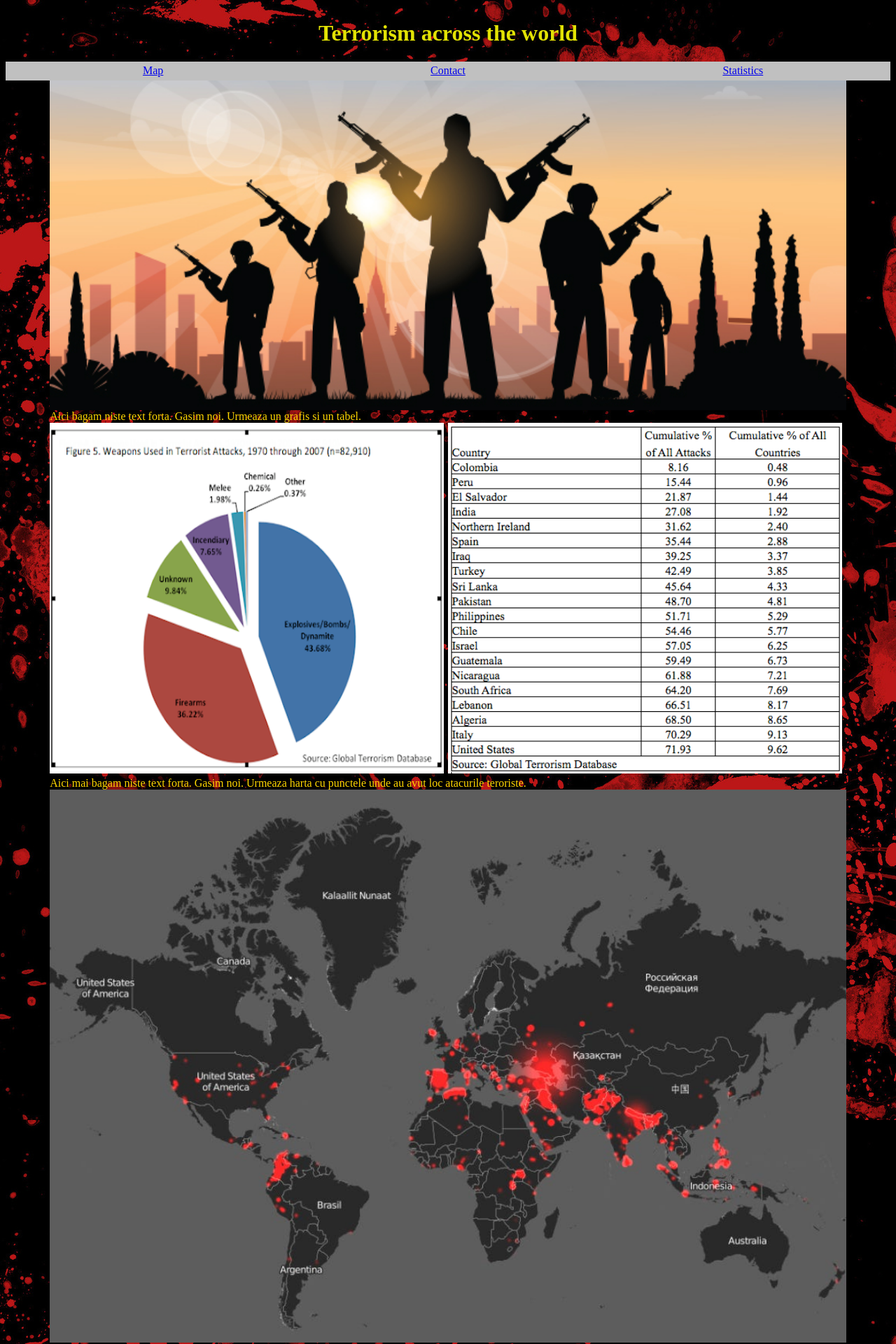
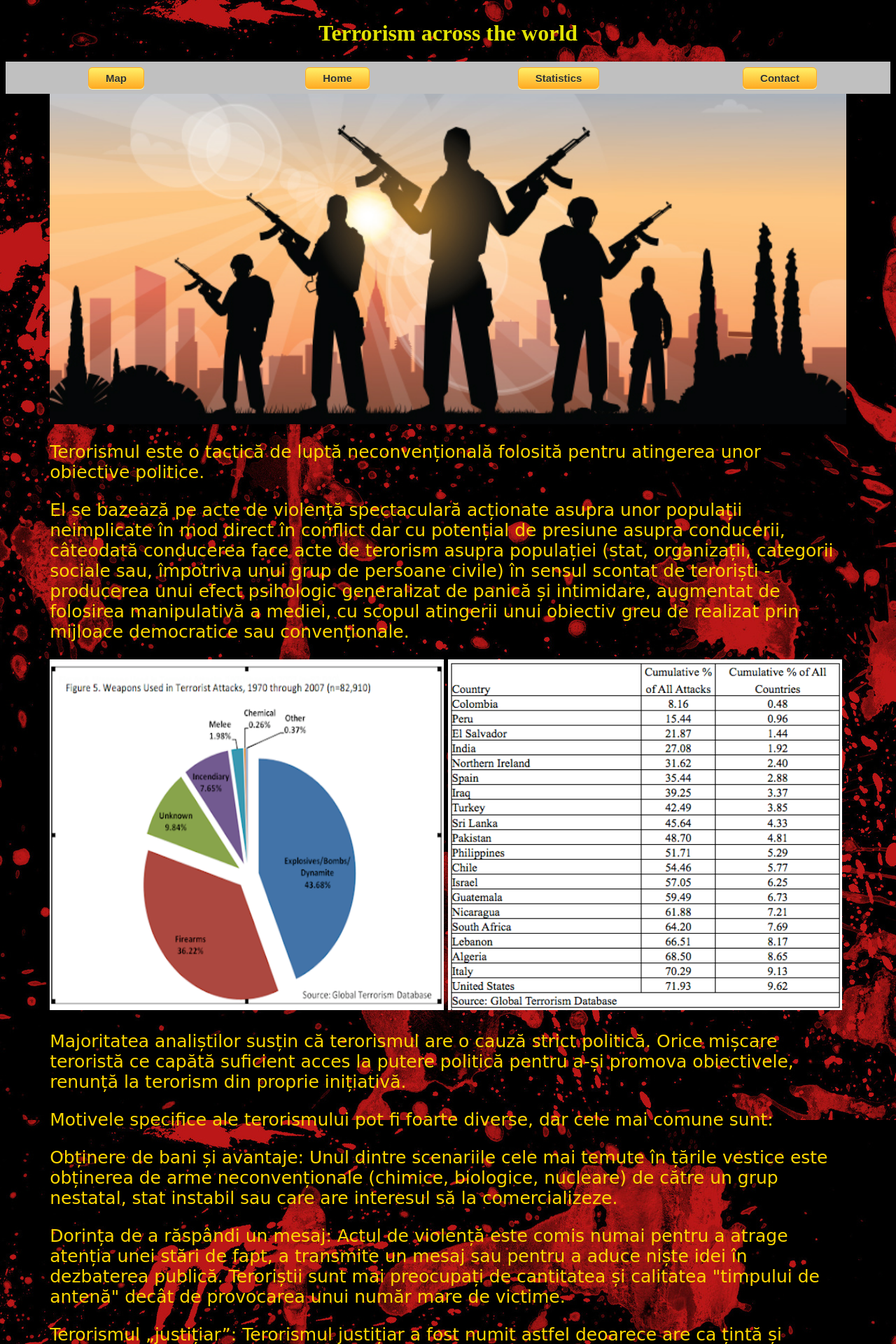
Before and after one commit to OnofreiTudor05/TehnologiiWeb, a PHP site: page / in a window 1280 px wide. Shown: the top 1920 px of the page at 70% size. Run offline with PHP 8.4, Linux system fonts and the light colour scheme.

Commit message:
Add files via upload

```diff
--- a/Index.html
+++ b/Index.html
@@ -1,10 +1,12 @@
 <!DOCTYPE html>
 <html lang="ro">
+
 <head>
     <link href="index.css" rel="stylesheet">
     <meta charset="utf-8">
     <title>Terrorism across the world</title>
 </head>
+
 <body style="background-image: url(Poze/background.jpg);">
 
     <div id="titlu">
@@ -15,9 +17,12 @@
         <div></div>
         <div></div>
         <div></div>
-            <div><a href="map.html">Map</a></div>
-            <div><a href="contact.html">Contact</a></div>
-            <div><a href="statistics.html">Statistics</a></div>
+        <div></div>
+        <div><a href="map.html" class="Button">Map</a></div>
+        <div><a href="index.html" class="Button">Home</a></div>
+        <div><a href="statistics.html" class="Button">Statistics</a></div>
+        <div><a href="contact.html" class="Button">Contact</a></div>
+        <div></div>
         <div></div>
         <div></div>
         <div></div>
@@ -25,34 +30,78 @@
 
     <div class="asezare">
         <div></div>
-            <div><img src="Poze/Banner.jpg" alt="Banner" height=100% width=100%></div>
+        <div><img class="heightwidth100" src="Poze/Banner.jpg" alt="Banner"></div>
         <div></div>
     </div>
 
     <div class="asezare">
         <div></div>
-            <div>Aici bagam niste text forta. Gasim noi. Urmeaza un grafis si un tabel.</div>
+        <div class="text">
+            <p>
+                Terorismul este o tactică de luptă neconvențională folosită pentru atingerea unor obiective politice.
+            </p>
+            <p>
+                El se bazează pe acte de violență spectaculară acționate asupra unor populații neimplicate în mod direct
+                în conflict dar cu potențial de presiune asupra conducerii, câteodată conducerea face acte de terorism
+                asupra populației (stat, organizații, categorii sociale sau, împotriva unui grup de persoane civile) în
+                sensul
+                scontat de teroriști - producerea unui efect psihologic generalizat de panică și intimidare, augmentat
+                de folosirea manipulativă a mediei, cu scopul atingerii unui obiectiv greu de realizat prin mijloace
+                democratice sau convenționale.
+            </p>
+        </div>
         <div></div>
     </div>
 
     <div id="tabelsigrafic">
         <div></div>
-            <div><img src="Poze/Grafic.png" alt="Banner" height=99% width=99%></div>
-            <div><img src="Poze/Tabel.png" alt="Tabel" height=99% width=99%></div>
+        <div><img class="heightwidth99" src="Poze/Grafic.png" alt="Banner"></div>
+        <div><img class="heightwidth99" src="Poze/Tabel.png" alt="Tabel"></div>
         <div></div>
     </div>
 
     <div class="asezare">
         <div></div>
-            <div>Aici mai bagam niste text forta. Gasim noi. Urmeaza harta cu punctele unde au avut loc atacurile teroriste.</div>
+        <div class="text">
+            <p>
+                Majoritatea analiștilor susțin că terorismul are o cauză strict politică. Orice mișcare
+                teroristă ce capătă suficient acces la putere politică pentru a-și promova obiectivele, renunță la
+                terorism din proprie inițiativă.
+            </p>
+            <p>
+                Motivele specifice ale terorismului pot fi foarte diverse, dar cele mai comune sunt: <br>
+                <p>Obținere de bani și avantaje: Unul dintre scenariile cele mai temute în țările vestice este obținerea de
+                arme neconvenționale (chimice, biologice, nucleare) de către un grup nestatal, stat instabil sau care
+                are interesul să la comercializeze. </p>
+                <p>Dorința de a răspândi un mesaj: Actul de violență este comis numai pentru a atrage atenția unei stări de
+                fapt, a transmite un mesaj sau pentru a aduce niște idei în dezbaterea publică. Teroriștii sunt mai
+                preocupați de cantitatea și calitatea "timpului de antenă" decât de provocarea unui număr mare de
+                victime. </p>
+                <p>Terorismul „justițiar”: Terorismul justițiar a fost numit astfel deoarece are ca țintă și pretext
+                răzbunarea și pedepsirea unor acțiuni considerate de teroriști nedrepte. Terorismul justițiar este
+                destul de rar, fiind de obicei responsabil pentru asasinate politice. </p>
+                <p>Fanatismul religios: Fanatismul religios poate constitui un substrat fertil, o bază de susținere a unor
+                grupări, sau organizații teroriste, deși adesea, ei folosesc manipulativ acest fanatism pentru propriile
+                interese. Motivul real al terorismului Al-Qaida rămâne ocult, dar propaganda acestui grup se folosește
+                abil de fanatismul islamic pentru a justifica politica de teroare și pentru a amplifica efectele actului
+                terorist. </p>
+                <p>Subminarea autorității de stat: Deși multe grupări teroriste urmăresc ca obiectiv secundar subminarea
+                puterii de stat, numai pentru mișcarea anarhistă a reprezentat motivul principal pentru activitatea
+                teroristă. </p>
+                <p>Lupta pentru eliberare, emancipare și obținerea puterii politice: Se spune că în timp ce insurgența este
+                strategia săracului, terorismul este strategia săracului disperat. Multe grupări teroriste sunt motivate
+                de idealuri legitime ce nu pot fi obținute pe căi politice, militare sau economice. </p>
+            </p>
+        </div>
         <div></div>
     </div>
 
     <div class="asezare">
         <div></div>
-            <div><img src="Poze/Harta.jfif" alt="Harta" height=100% width=100%></div>
+        <div><img class="heightwidth100" src="Poze/Harta.jfif" alt="Harta"></div>
         <div></div>
     </div>
 
 </body>
+
 </html>
--- a/index.css
+++ b/index.css
@@ -8,7 +8,7 @@
     background-color: silver;
     color: red;
     display: grid;
-    grid-template-columns: 1fr 1fr 1fr;
+    grid-template-columns: 1fr 1fr 1fr 1fr;
     grid-template-rows: 1fr 4fr 1fr;
     justify-items: center;
     position: sticky;
@@ -19,7 +19,6 @@
 
 .asezare {
     display:grid;
-    color: gold;
     grid-template-columns: 5% 90% 5%;
 }
 
@@ -27,3 +26,44 @@
     display:grid;
     grid-template-columns: 5% 45% 45% 5%;
 }
+
+.Button {
+	box-shadow: 0px 1px 0px 0px #fff6af;
+	background:linear-gradient(to bottom, #ffec64 5%, #ffab23 100%);
+	background-color:#ffec64;
+	border-radius:6px;
+	border:1px solid #ffaa22;
+	display:inline-block;
+	cursor:pointer;
+	color:#333333;
+	font-family:Arial;
+	font-size:15px;
+	font-weight:bold;
+	padding:6px 24px;
+	text-decoration:none;
+	text-shadow:0px 1px 0px #ffee66;
+}
+.Button:hover {
+	background:linear-gradient(to bottom, #ffab23 5%, #ffec64 100%);
+	background-color:#ffab23;
+}
+.Button:active {
+	position:relative;
+	top:1px;
+}
+
+.heightwidth99{
+	width: 99%;
+	height: 99%;
+}
+
+.heightwidth100{
+	width: 100%;
+	height: 100%;
+}
+
+.text{
+	font-size: 25px;
+    font-family: "Comic Sans MS", "Comic Sans", cursive;
+    color: gold;
+}
--- a/map.css
+++ b/map.css
@@ -1 +1,3 @@
-#titlu
+#titlu{
+
+}
```
Also changed, not shown: contact.css (+71 -1 lines), contact.html (+100 -0 lines), map.html (+0 -13 lines), statistics.css (+86 -4 lines), statistics.html (+116 -12 lines). Lines whose indentation alone changed are shown as unchanged.
